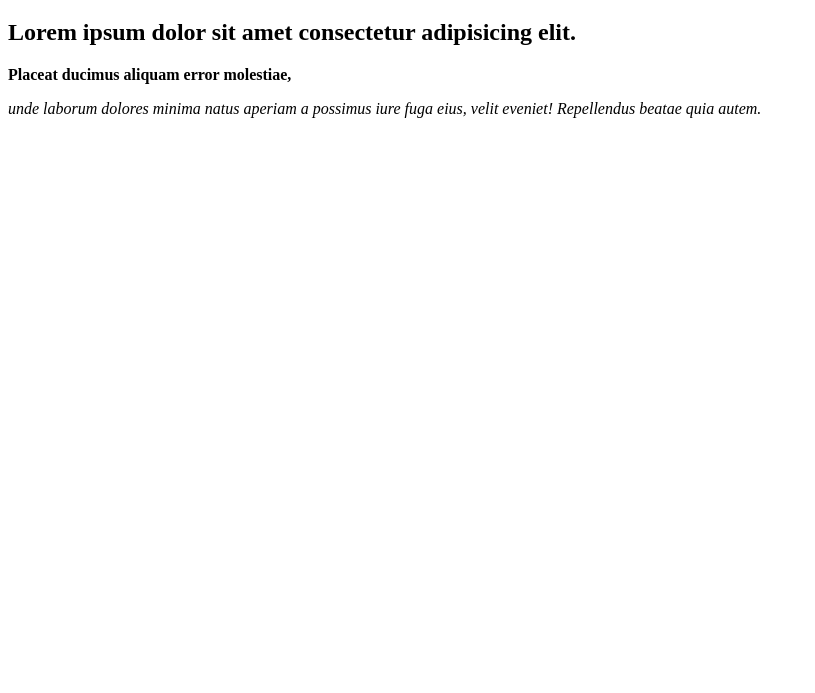
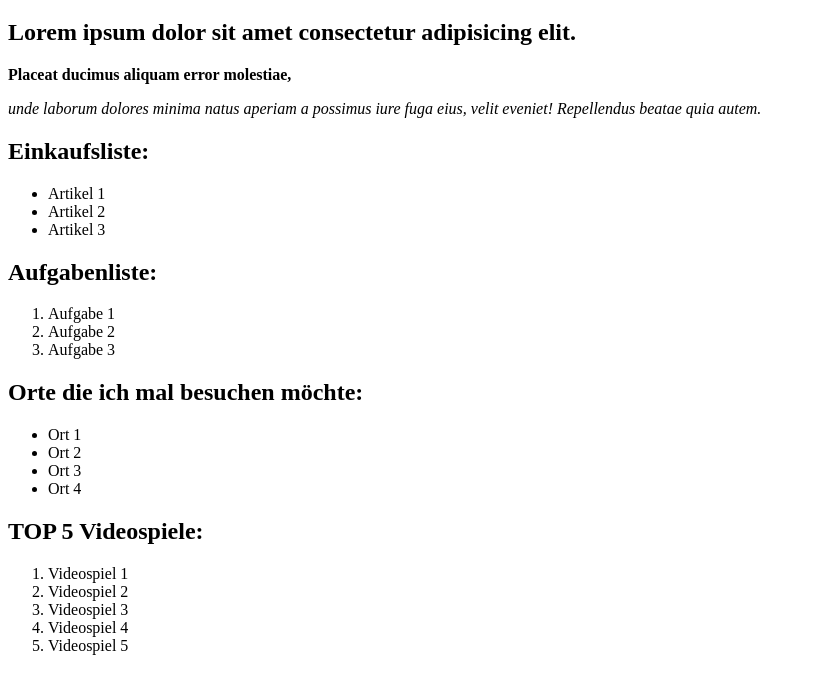
Before and after one commit to tickri/My-First-Webpage, a plain HTML site: page index.html in a window 1280 px wide. Shown: the part 61-754 px from the top of the page, without its empty margins (0-815 px from the left). Drawn offline with Linux system fonts and the light colour scheme.

Commit message:
Notizen hinzugefügt in index.html Umgang mit geordneten und ungeordneten Listen geübt.

```diff
--- a/index.html
+++ b/index.html
@@ -6,10 +6,49 @@
     <title>My First Webpage!</title>
 </head>
 <body>
+    <!-- Überschrift -->
     <h1>Hello World</h1>
-    <p><h2>Lorem ipsum dolor sit amet consectetur adipisicing elit.</h2></p>
+    <h2>Lorem ipsum dolor sit amet consectetur adipisicing elit.</h2>
+
+    <!-- Paragraph mit fettem Text -->
         <p><strong>Placeat ducimus aliquam error molestiae,</strong></p>
+
+    <!-- Paragraph mit kursivem Text -->
         <p><em>unde laborum dolores minima natus aperiam a possimus iure fuga eius, velit eveniet!
         Repellendus beatae quia autem.</em></p>
+
+    <!-- Hier ist eine ungeornete Liste -->
+    <h2>Einkaufsliste:</h2>
+    <ul>
+        <li>Artikel 1</li>
+        <li>Artikel 2</li>
+        <li>Artikel 3</li>
+    </ul>
+
+    <!-- Hier ist eine geordnete Liste -->
+    <h2>Aufgabenliste:</h2>
+    <ol>
+        <li>Aufgabe 1</li>
+        <li>Aufgabe 2</li>
+        <li>Aufgabe 3</li>
+    </ol>
+
+    <h2>Orte die ich mal besuchen möchte:</h2>
+    <ul>
+        <li>Ort 1</li>
+        <li>Ort 2</li>
+        <li>Ort 3</li>
+        <li>Ort 4</li>
+    </ul>
+
+    <h2>TOP 5 Videospiele:</h2>
+    <ol>
+        <li>Videospiel 1</li>
+        <li>Videospiel 2</li>
+        <li>Videospiel 3</li>
+        <li>Videospiel 4</li>
+        <li>Videospiel 5</li>
+    </ol>
+
 </body>
 </html>
```
